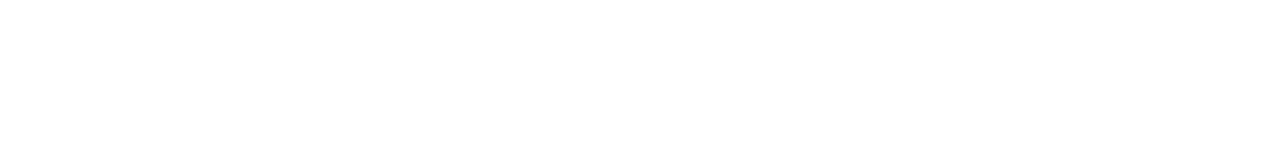
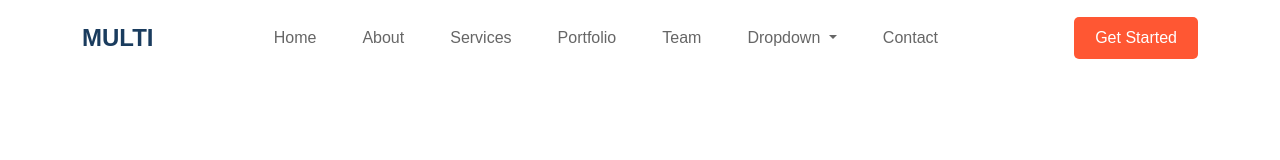
Before and after one commit to 6B61737261/mymulti, a plain HTML site: page index.html in a window 1280 px wide. Drawn offline with nearby package versions, Linux system fonts and the light colour scheme.

Commit message:
header completed

```diff
--- /dev/null
+++ b/assets/styles/style.css
@@ -0,0 +1,38 @@
+body {
+    font-family: Arial, sans-serif;
+}
+.navbar {
+    background-color: #fff;
+    padding: 15px 0;
+}
+.navbar-brand {
+    font-size: 24px;
+    font-weight: bold;
+    color: #1a3c5e !important;
+    margin-right: 0;
+}
+.navbar-nav {
+    margin: 0 auto;
+}
+.nav-link {
+    color: #666 !important;
+    margin: 0 15px;
+    font-size: 16px;
+}
+.nav-link:hover {
+    color: #ff5733 !important;
+}
+.btn-get-started {
+    background-color: #ff5733;
+    color: #fff;
+    border-radius: 5px;
+    padding: 8px 20px;
+    font-size: 16px;
+}
+.btn-get-started:hover {
+    background-color: #e04e2d;
+}
+.hero-section {
+    padding: 50px 0;
+    text-align: center;
+}
--- a/index.html
+++ b/index.html
@@ -3,9 +3,52 @@
 <head>
     <meta charset="UTF-8">
     <meta name="viewport" content="width=device-width, initial-scale=1.0">
-    <title>Document</title>
+    <title>MULTI</title>
+    <link href="https://cdn.jsdelivr.net/npm/bootstrap@5.3.0/dist/css/bootstrap.min.css" rel="stylesheet">
+    <link rel="stylesheet" href="assets/styles/style.css">
 </head>
 <body>
-
+    <nav class="navbar navbar-expand-lg">
+        <div class="container">
+            <a class="navbar-brand" href="#">MULTI</a>
+            <button class="navbar-toggler" type="button" data-bs-toggle="collapse" data-bs-target="#navbarNav" aria-controls="navbarNav" aria-expanded="false" aria-label="Toggle navigation">
+                <span class="navbar-toggler-icon"></span>
+            </button>
+            <div class="collapse navbar-collapse" id="navbarNav">
+                <ul class="navbar-nav">
+                    <li class="nav-item">
+                        <a class="nav-link" href="#">Home</a>
+                    </li>
+                    <li class="nav-item">
+                        <a class="nav-link" href="#">About</a>
+                    </li>
+                    <li class="nav-item">
+                        <a class="nav-link" href="#">Services</a>
+                    </li>
+                    <li class="nav-item">
+                        <a class="nav-link" href="#">Portfolio</a>
+                    </li>
+                    <li class="nav-item">
+                        <a class="nav-link" href="#">Team</a>
+                    </li>
+                    <li class="nav-item dropdown">
+                        <a class="nav-link dropdown-toggle" href="#" id="navbarDropdown" role="button" data-bs-toggle="dropdown" aria-expanded="false">
+                            Dropdown
+                        </a>
+                        <ul class="dropdown-menu" aria-labelledby="navbarDropdown">
+                            <li><a class="dropdown-item" href="#">Action</a></li>
+                            <li><a class="dropdown-item" href="#">Another action</a></li>
+                            <li><a class="dropdown-item" href="#">Something else here</a></li>
+                        </ul>
+                    </li>
+                    <li class="nav-item">
+                        <a class="nav-link" href="#">Contact</a>
+                    </li>
+                </ul>
+                <a href="#" class="btn btn-get-started ms-3">Get Started</a>
+            </div>
+        </div>
+    </nav>
+    <script src="https://cdn.jsdelivr.net/npm/bootstrap@5.3.0/dist/js/bootstrap.bundle.min.js"></script>
 </body>
 </html>
```
